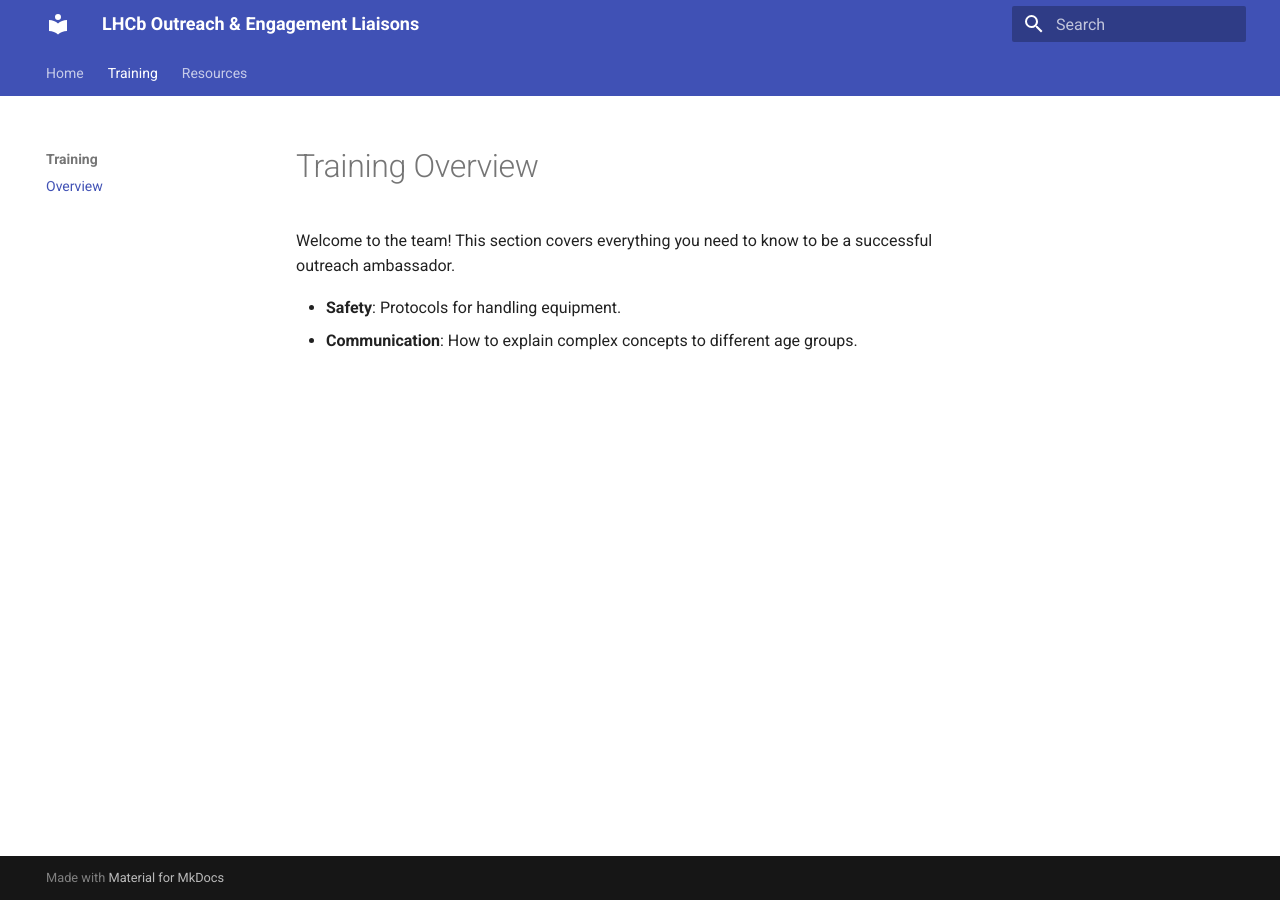
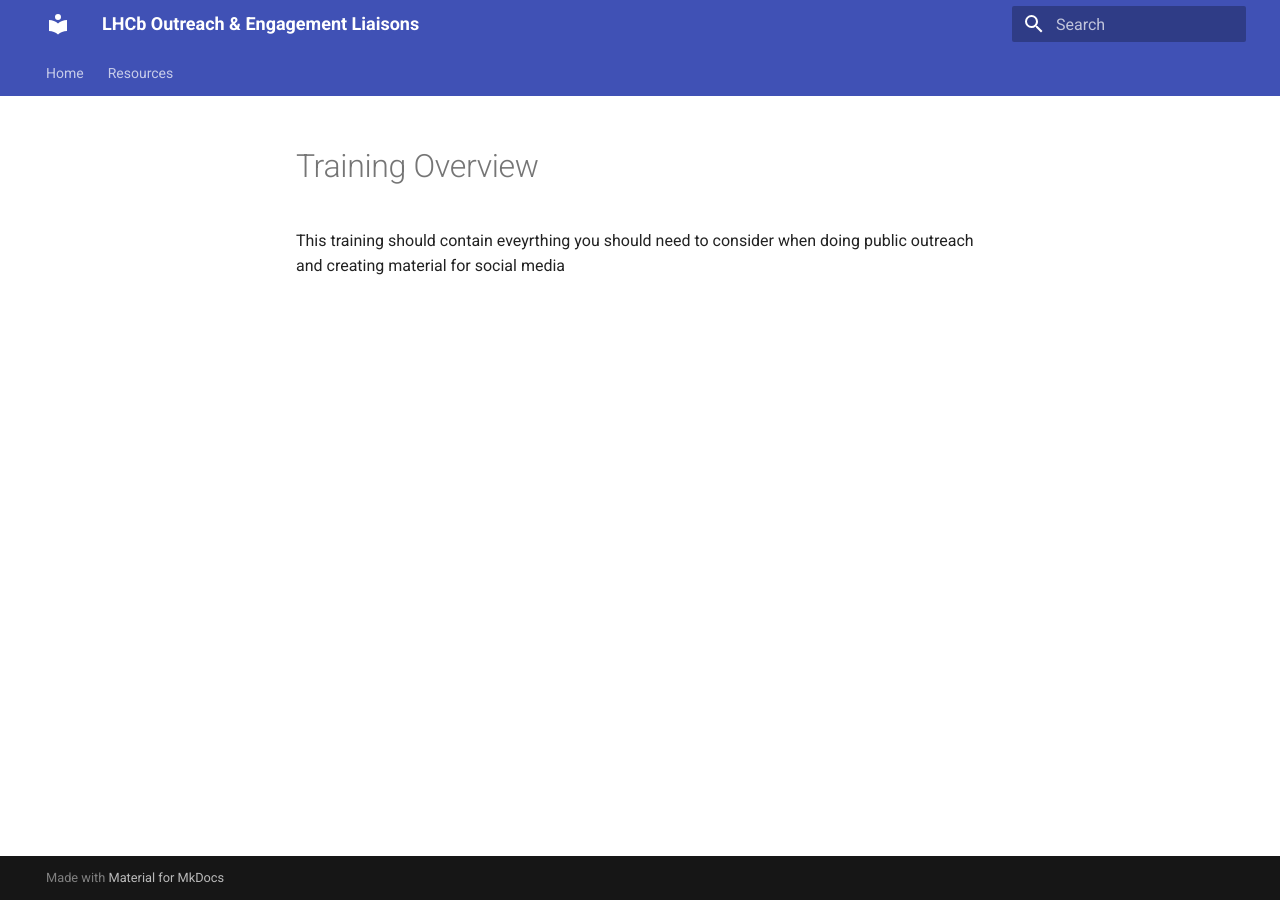
Before and after one commit to sliipper/outreach-training, an MkDocs documentation site: the page built from docs/training/index.md, in a window 1280 px wide. Built offline with MkDocs 1.6.1 and Material for MkDocs 9.7.7, drawn with Linux system fonts in a browser that asks for light colours.

Commit message:
tidying up (getting rid of AI slop)

```diff
--- a/docs/training/index.md
+++ b/docs/training/index.md
@@ -1,6 +1,2 @@
 # Training Overview
-
-Welcome to the team! This section covers everything you need to know to be a successful outreach ambassador.
-
-- **Safety**: Protocols for handling equipment.
-- **Communication**: How to explain complex concepts to different age groups.
+This training should contain eveyrthing you should need to consider when doing public outreach and creating material for social media
--- a/mkdocs.yml
+++ b/mkdocs.yml
@@ -25,8 +25,8 @@ extra_javascript:
 
 nav:
   - Home: index.md
-  - Training:
-    - Overview: training/index.md
+  # - Training:
+  #   - Overview: training/index.md
   - Resources:
     - Overview: resources/index.md
     - Glossary: resources/glossary.md
```
Also changed, not shown: docs/resources/demos.md (deleted, +0 -9 lines), docs/resources/glossary.md (+6 -2 lines), docs/resources/index.md (+1 -3 lines), docs/resources/lessons.md (deleted, +0 -4 lines), docs/training/safety.md (deleted, +0 -7 lines).
